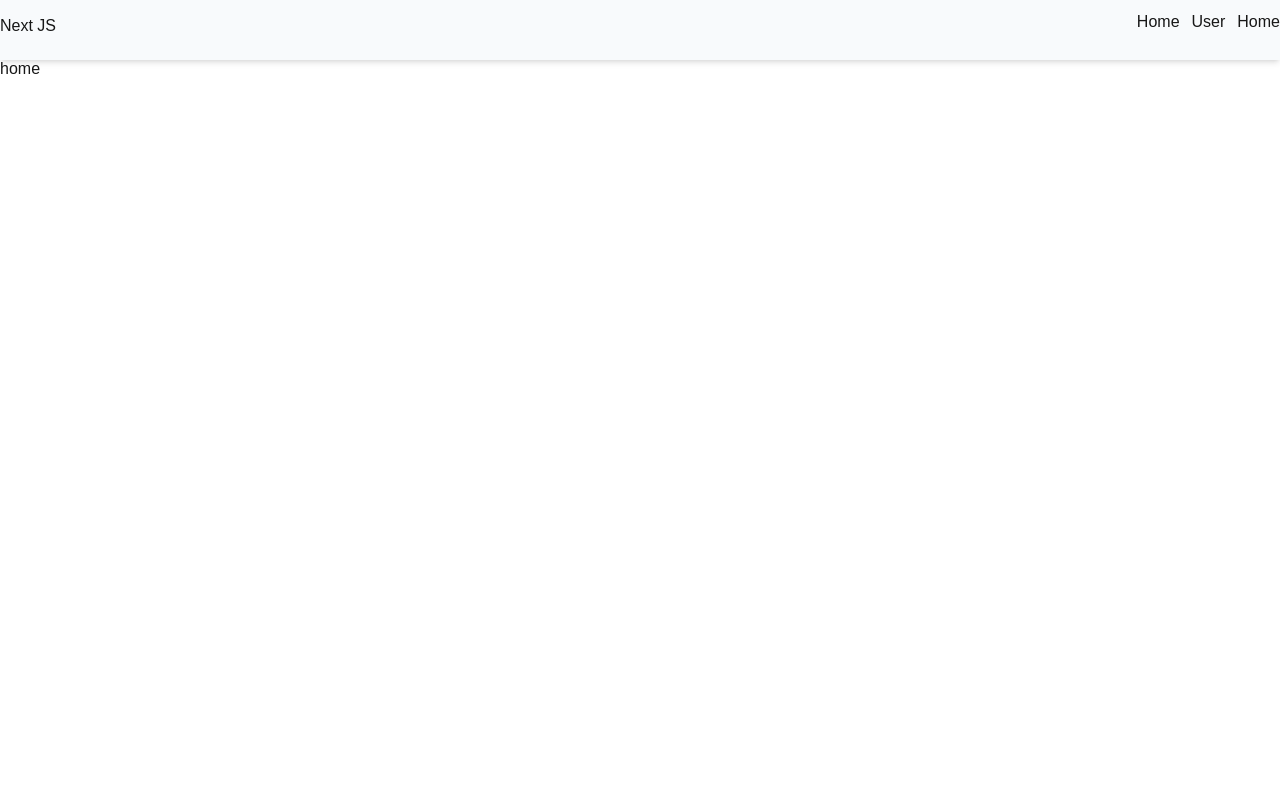
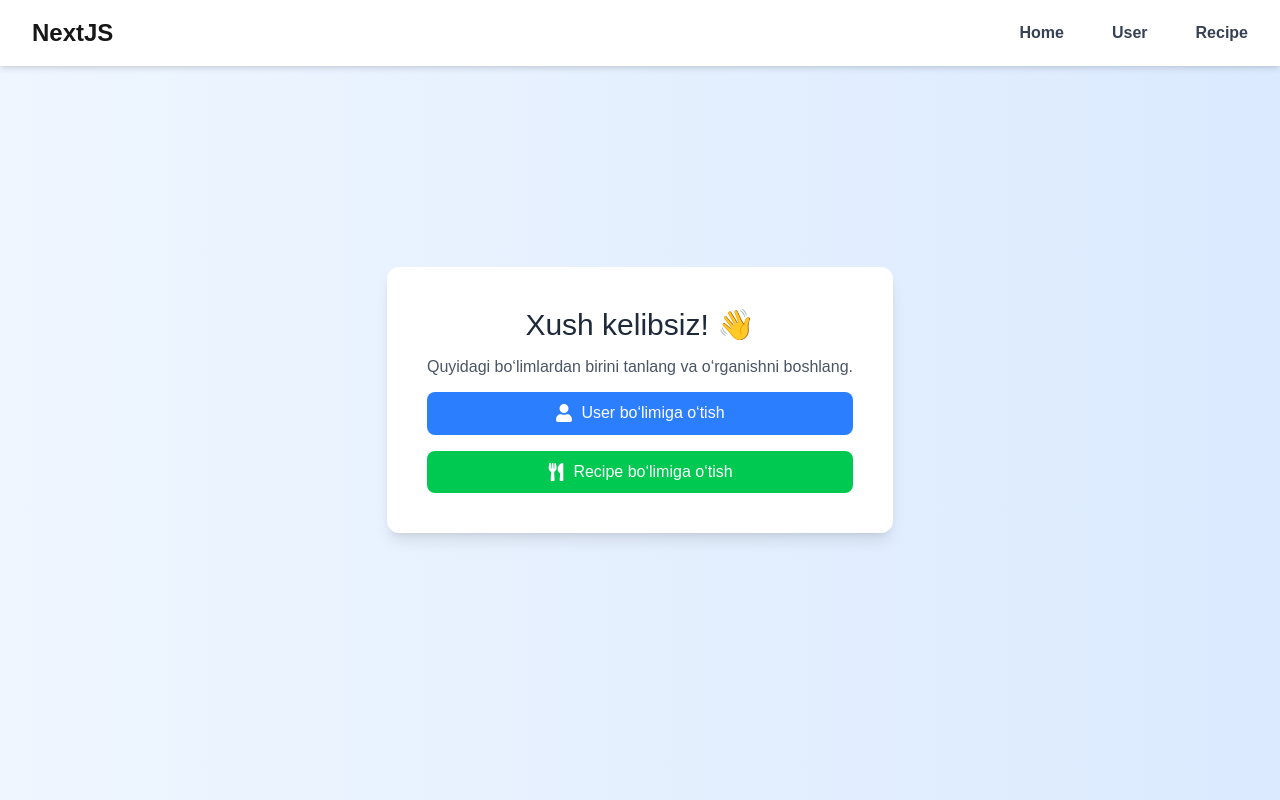
Before and after one commit to Jurayev311/NextJS-1--dars, a Next.js app: page / in a window 1280 px wide. Built offline with nearby package versions, Linux system fonts and the light colour scheme.

Commit message:
homework

```diff
--- a/next.config.mjs
+++ b/next.config.mjs
@@ -1,4 +1,8 @@
 /** @type {import('next').NextConfig} */
-const nextConfig = {};
+const nextConfig = {
+    images: {
+        domains: ['dummyjson.com', 'cdn.dummyjson.com']
+    }
+};
 
 export default nextConfig;
--- a/package.json
+++ b/package.json
@@ -12,7 +12,8 @@
     "antd": "^5.24.3",
     "next": "15.2.1",
     "react": "^19.0.0",
-    "react-dom": "^19.0.0"
+    "react-dom": "^19.0.0",
+    "react-icons": "^5.5.0"
   },
   "devDependencies": {
     "@tailwindcss/postcss": "^4",
--- a/src/app/page.js
+++ b/src/app/page.js
@@ -1,11 +1,36 @@
 import React from "react";
+import Link from "next/link";
+import { FaUser, FaUtensils } from "react-icons/fa";
 
 const Home = () => {
   return (
-      <div>
-        <h2>home</h2>
+    <div className="flex items-center justify-center min-h-screen bg-gradient-to-r from-blue-50 to-blue-100">
+      <div className="text-center bg-white shadow-lg rounded-xl p-10 max-w-lg text-white">
+        <h1 className="text-3xl font-bold text-gray-800 mb-4">
+          Xush kelibsiz! 👋
+        </h1>
+        <p className="text-gray-600 mb-6">
+          Quyidagi bo‘limlardan birini tanlang va o‘rganishni boshlang.
+        </p>
+
+        <div className="flex flex-col gap-4">
+          <Link href="/user">
+            <button className="flex items-center justify-center gap-2 w-full bg-blue-500 text-white px-5 py-3 rounded-lg hover:bg-blue-600 transition">
+              <FaUser className="text-lg" />
+              User bo‘limiga o‘tish
+            </button>
+          </Link>
+
+          <Link href="/recipe">
+            <button className="flex items-center justify-center gap-2 w-full bg-green-500 text-white px-5 py-3 rounded-lg hover:bg-green-600 transition">
+              <FaUtensils className="text-lg" />
+              Recipe bo‘limiga o‘tish
+            </button>
+          </Link>
+        </div>
       </div>
+    </div>
   );
-}
+};
 
-export default React.memo(Home)
+export default React.memo(Home);
--- /dev/null
+++ b/src/app/recipe/loading.js
@@ -0,0 +1,31 @@
+const Loading = () => {
+    return (
+      <div className="container mx-auto max-w-[1380px] p-3 mt-20">
+        <div className="grid grid-cols-1 sm:grid-cols-2 md:grid-cols-3 lg:grid-cols-4 gap-6">
+          {Array.from({ length: 10 }).map((_, index) => (
+            <div
+              key={index}
+              className="bg-white p-3 rounded-xl shadow-md animate-pulse"
+            >
+              <div className="w-full h-[200px] bg-gray-300 rounded-lg mb-2"></div>
+
+              <div className="h-6 bg-gray-300 rounded w-3/4 mb-2"></div>
+              <div className="h-4 bg-gray-300 rounded w-1/2 mb-4"></div>
+
+              <div className="h-5 bg-gray-300 rounded w-1/3 mb-2"></div>
+              <ul className="space-y-2">
+                <li className="h-4 bg-gray-300 rounded w-2/3"></li>
+                <li className="h-4 bg-gray-300 rounded w-1/2"></li>
+                <li className="h-4 bg-gray-300 rounded w-3/4"></li>
+              </ul>
+
+              <div className="h-5 bg-gray-300 rounded w-1/3 mt-3 mb-2"></div>
+              <p className="h-4 bg-gray-300 rounded w-full"></p>
+            </div>
+          ))}
+        </div>
+      </div>
+    );
+  };
+
+  export default Loading;
--- a/src/app/recipe/page.js
+++ b/src/app/recipe/page.js
@@ -1,9 +1,59 @@
-import React from 'react'
+import React from "react";
+import Image from "next/image";
+import { FaUtensils, FaList } from "react-icons/fa";
 
-const Recipe = () => {
+const Recipe = async () => {
+  const data = await fetch("https://dummyjson.com/recipes");
+  const payload = await data.json();
+
   return (
-    <div>Recipe</div>
-  )
-}
+    <div className="container mx-auto max-w-[1380px] p-3 mt-20">
+      <div className="grid grid-cols-1 sm:grid-cols-2 md:grid-cols-3 lg:grid-cols-4 gap-6">
+        {payload?.recipes?.map((recipe) => (
+          <div
+            key={recipe.id}
+            className="bg-white p-3 rounded-xl shadow-md hover:scale-105 duration-200"
+          >
+            <div className="flex items-center justify-center">
+            <Image
+              src={recipe.image}
+              alt={recipe.name}
+              width={350}
+              height={220}
+              className="object-contain rounded-lg mb-2"
+            />
+            </div>
 
-export default React.memo(Recipe)
+            <h2 className="text-lg font-semibold text-gray-800">
+              {recipe.name}
+            </h2>
+
+            <p className="text-gray-500 text-sm">{recipe.category}</p>
+
+            <div className="mt-3">
+              <h3 className="text-md font-semibold text-gray-700 flex items-center gap-2">
+                <FaUtensils className="text-gray-500" /> Tarkibi:
+              </h3>
+              <ul className="text-gray-600 text-sm list-disc pl-5">
+                {recipe.ingredients.slice(0, 3).map((item, index) => (
+                  <li key={index}>{item}</li>
+                ))}
+              </ul>
+            </div>
+
+            <div className="mt-3">
+              <h3 className="text-md font-semibold text-gray-700 flex items-center gap-2">
+                <FaList className="text-gray-500" /> Tayyorlash:
+              </h3>
+              <p className="text-gray-600 text-sm line-clamp-2">
+                {recipe.instructions[0]}
+              </p>
+            </div>
+          </div>
+        ))}
+      </div>
+    </div>
+  );
+};
+
+export default Recipe;
--- /dev/null
+++ b/src/app/user/loading.js
@@ -0,0 +1,21 @@
+import React from 'react';
+
+const Loading = () => {
+  return (
+    <div className="container mx-auto max-w-[1380px] p-5 my-20">
+      <div className="grid grid-cols-1 sm:grid-cols-2 md:grid-cols-3 lg:grid-cols-4 gap-6">
+        {[...Array(12)].map((_, index) => (
+          <div key={index} className="bg-white p-5 rounded-xl shadow-md text-center animate-pulse">
+            <div className="w-20 h-20 mx-auto bg-gray-300 rounded-full"></div>
+            <div className="h-4 bg-gray-300 rounded w-3/4 mx-auto mt-3"></div>
+            <div className="h-3 bg-gray-300 rounded w-1/2 mx-auto mt-2"></div>
+            <div className="h-3 bg-gray-300 rounded w-2/3 mx-auto mt-2"></div>
+            <div className="h-2 bg-gray-300 rounded w-1/3 mx-auto mt-2"></div>
+          </div>
+        ))}
+      </div>
+    </div>
+  );
+};
+
+export default Loading;
--- a/src/app/user/page.js
+++ b/src/app/user/page.js
@@ -1,9 +1,33 @@
-import React from 'react'
+import Image from 'next/image';
+import React from 'react';
 
-const User = () => {
+const User = async () => {
+  const data = await fetch('https://dummyjson.com/users');
+  const payload = await data.json();
+
   return (
-    <div>User</div>
-  )
-}
+    <div className="container mx-auto max-w-[1380px] p-5 mt-20">
+      <div className="grid grid-cols-1 sm:grid-cols-2 md:grid-cols-3 lg:grid-cols-4 gap-6">
+        {payload?.users?.map((user) => (
+          <div key={user.id} className="bg-white p-5 rounded-xl shadow-md text-center hover:scale-105 duration-200">
+            <Image
+              src={user.image}
+              alt={user.username}
+              width={80}
+              height={80}
+              className="mx-auto rounded-full border"
+            />
+            <h2 className="text-lg font-semibold text-gray-800 mt-3">
+              {user.firstName} {user.lastName}
+            </h2>
+            <p className="text-gray-500">@{user.username}</p>
+            <p className="text-gray-600 text-sm">{user.email}</p>
+            <p className="text-gray-400 text-xs">{user.address.city}</p>
+          </div>
+        ))}
+      </div>
+    </div>
+  );
+};
 
-export default React.memo(User)
+export default User;
--- a/src/components/Header.js
+++ b/src/components/Header.js
@@ -1,24 +1,36 @@
-import Link from 'next/link'
-import React from 'react'
+import Link from "next/link";
+import React from "react";
 
 const Header = () => {
   return (
-    <header className='bg-slate-50 shadow-md'>
-      <div className='container mx-auto max-w-[1380px]'>
-        <nav className='flex items-center justify-between h-[60px]'>
-          <div>
-            <h2>Next JS</h2>
-          </div>
+    <header className="bg-white shadow-md py-4 fixed top-0 left-0 w-full z-50">
+      <div className="container mx-auto max-w-[1380px] flex justify-between items-center px-4 md:px-8">
+        <Link href="/" className="text-2xl font-bold flex items-center">
+          NextJS
+        </Link>
 
-          <ul className='flex gap-3 items-center'>
-            <Link href={'/'}>Home</Link>
-            <Link href={'/user'}>User</Link>
-            <Link href={'/recipe'}>Home</Link>
+        <nav>
+          <ul className="flex gap-6 md:gap-12 text-gray-700 font-bold relative top-2">
+            <li>
+              <Link href="/" className="hover:text-blue-500 transition duration-200">
+                Home
+              </Link>
+            </li>
+            <li>
+              <Link href="/user" className="hover:text-blue-500 transition duration-200">
+                User
+              </Link>
+            </li>
+            <li>
+              <Link href="/recipe" className="hover:text-blue-500 transition duration-200">
+                Recipe
+              </Link>
+            </li>
           </ul>
         </nav>
       </div>
     </header>
-  )
-}
+  );
+};
 
-export default Header
+export default Header;
```
Also changed, not shown: 1 other file (tests, documents, lock files or other folders).
